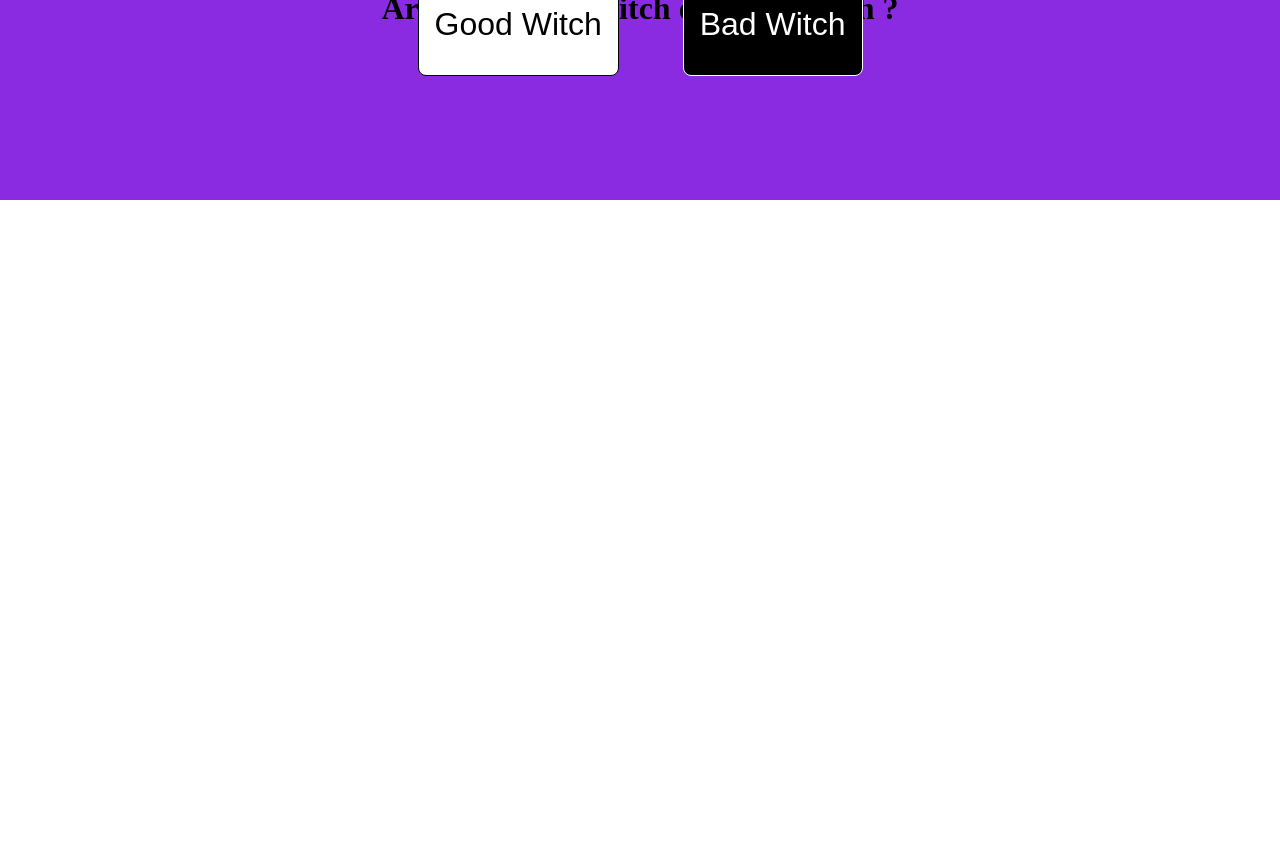
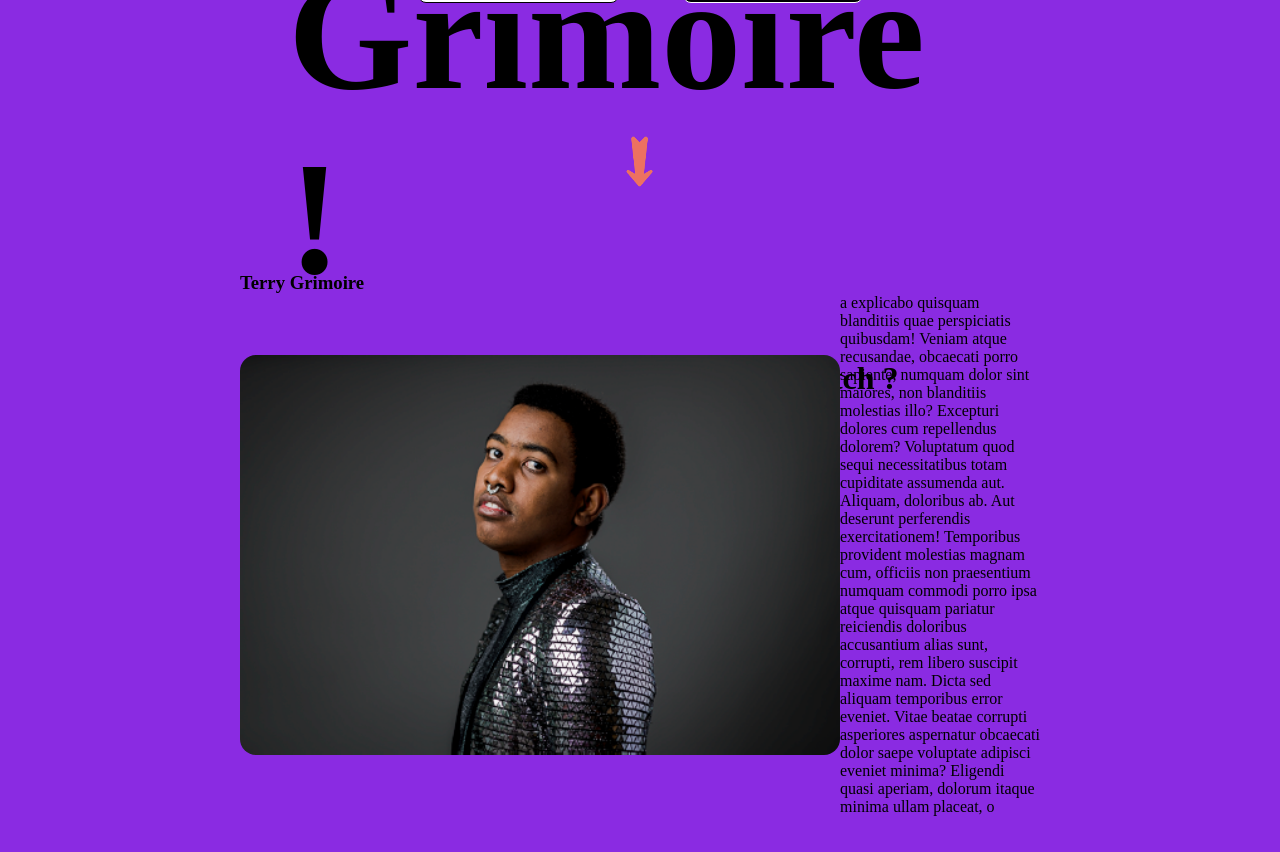
Before and after one commit to TerryGrimoire/Portefolio, a React (Vite) app in the folder frontend/: page / in a window 1280 px wide. Shown: the part 600-1452 px from the top of the page. Before the commit the page ends 800 px from the top, so only its background shows below. Built offline with nearby package versions, Linux system fonts and the light colour scheme; a web font is replaced by a local one.

Commit message:
creating the about component and adding a picture

```diff
--- a/frontend/src/App.css
+++ b/frontend/src/App.css
@@ -1,4 +1,4 @@
-@import url('https://fonts.googleapis.com/css2?family=Ingrid+Darling&display=swap');
+@import url("https://fonts.googleapis.com/css2?family=Ingrid+Darling&display=swap");
 /** --------------------------------------------------- CSS Variables ---------------------------------------------------  **/
 :root {
   /** Color variables **/
@@ -7,14 +7,14 @@
   --other-color: blueviolet;
 
   /** font variables **/
-  --title-font-family: 'Ingrid Darling', cursive;
-  --text-font-family:  ;
+  --title-font-family: "Ingrid Darling", cursive;
+  --text-font-family: ;
   --title-font-size-mobile: ;
   --text-font-size-mobile: ;
-  --title-font-size-desktop: 6rem ;
-  --text-font-size-desktop: 1.2rem ;
-  }
-  /** --------------------------------------------------- All ---------------------------------------------------  **/
+  --title-font-size-desktop: 6rem;
+  --text-font-size-desktop: 1.2rem;
+}
+/** --------------------------------------------------- All ---------------------------------------------------  **/
 
 * {
   box-sizing: border-box;
@@ -24,7 +24,14 @@ h1 {
   font-size: 10rem;
   font-family: var(--title-font-family);
   padding: 3rem;
+}
 
+section {
+  min-height: 100vh;
+  display: flex;
+  flex-direction: column;
+  align-items: center;
+  justify-content: space-around;
 }
 
 h2 {
@@ -36,9 +43,9 @@ h2 {
   transition: 5s ease-in-outcdcd p;
 }
 
- .background_effect {
+.background_effect {
   background-image: url("./assets/Sans_titre.gif");
-  background-repeat: no-repeat ;
+  background-repeat: no-repeat;
   background-size: cover;
   background-position: -15%;
 }
@@ -46,7 +53,6 @@ h2 {
 .bad {
   background-color: var(--dark-color);
   color: red;
-
 }
 
 .good {
@@ -55,7 +61,6 @@ h2 {
 }
 
 header {
-  height: 100vh;
   display: flex;
   flex-direction: column;
   align-items: center;
@@ -71,7 +76,7 @@ header {
   width: 12%;
   transition: all ease-in-out 5s;
   cursor: pointer;
-  animation: pulse 2s infinite ;
+  animation: pulse 2s infinite;
 }
 
 .arrow_button:hover {
@@ -80,9 +85,14 @@ header {
 }
 
 @keyframes pulse {
-  0% { transform:  scale(0.8);}
-  50% {transform:  scale(1.1);}
-  100% {transform: scale(0.8);
+  0% {
+    transform: scale(0.8);
+  }
+  50% {
+    transform: scale(1.1);
+  }
+  100% {
+    transform: scale(0.8);
   }
 }
 .buttons_container {
@@ -106,7 +116,7 @@ header {
 .black {
   background-color: var(--dark-color);
   color: var(--light-color);
-  border:var(--light-color) solid 1px;
+  border: var(--light-color) solid 1px;
 }
 
 .welcome_section {
@@ -116,3 +126,20 @@ header {
   justify-content: space-between;
   height: 25vh;
 }
+
+.section_container {
+  min-height: 90vh;
+  width: 100%;
+  padding: 2rem 15rem;
+}
+
+.img_medium_size {
+  height: 50vh;
+  border-radius: 1rem;
+}
+
+.basic_flex {
+  display: flex;
+  justify-content: space-between;
+  align-items: center;
+}
--- /dev/null
+++ b/frontend/src/components/AboutMe.jsx
@@ -0,0 +1,29 @@
+import React from "react";
+import terry from "../assets/terry.png";
+
+function AboutMe() {
+  return (
+    <div id="About" className="section_container">
+      <h3>Terry Grimoire</h3>
+      <div className="basic_flex">
+        <img src={terry} alt="terry" className="img_medium_size" />
+        <p>
+          a explicabo quisquam blanditiis quae perspiciatis quibusdam! Veniam
+          atque recusandae, obcaecati porro sapiente, numquam dolor sint
+          maiores, non blanditiis molestias illo? Excepturi dolores cum
+          repellendus dolorem? Voluptatum quod sequi necessitatibus totam
+          cupiditate assumenda aut. Aliquam, doloribus ab. Aut deserunt
+          perferendis exercitationem! Temporibus provident molestias magnam cum,
+          officiis non praesentium numquam commodi porro ipsa atque quisquam
+          pariatur reiciendis doloribus accusantium alias sunt, corrupti, rem
+          libero suscipit maxime nam. Dicta sed aliquam temporibus error
+          eveniet. Vitae beatae corrupti asperiores aspernatur obcaecati dolor
+          saepe voluptate adipisci eveniet minima? Eligendi quasi aperiam,
+          dolorum itaque minima ullam placeat, o
+        </p>
+      </div>
+    </div>
+  );
+}
+
+export default AboutMe;
--- a/frontend/src/components/header.jsx
+++ b/frontend/src/components/header.jsx
@@ -1,7 +1,5 @@
 import React, { useState, useEffect } from "react";
-import { HashLink } from "react-router-hash-link";
 
-import arrow from "../assets/arrow.png";
 import "../App.css";
 
 export default function Header({ setBgColor }) {
@@ -24,11 +22,11 @@ export default function Header({ setBgColor }) {
   }, [good, bad]);
 
   return (
-    <header>
-      <section className="welcome_section">
+    <header className="section_container">
+      <div className="welcome_section">
         <h1> Welcome to my Grimoire !</h1>
         <h2>Are you a good witch or a bad witch ?</h2>
-      </section>
+      </div>
 
       <div className="buttons_container">
         <button
@@ -46,15 +44,6 @@ export default function Header({ setBgColor }) {
           Bad Witch
         </button>
       </div>
-      {good || bad ? (
-        <HashLink to="#About_me">
-          <button type="button" className="no_button">
-            <img src={arrow} alt="arrow" className="arrow_button" />
-          </button>
-        </HashLink>
-      ) : (
-        ""
-      )}
     </header>
   );
 }
--- a/frontend/src/pages/Home.jsx
+++ b/frontend/src/pages/Home.jsx
@@ -1,5 +1,8 @@
 import React, { useState } from "react";
+import { HashLink } from "react-router-hash-link";
 import Header from "../components/header";
+import AboutMe from "../components/AboutMe";
+import arrow from "../assets/arrow.png";
 
 import "../App.css";
 
@@ -8,7 +11,17 @@ export default function Home() {
 
   return (
     <main className={bgColor}>
-      <Header setBgColor={setBgColor} />
+      <section>
+        <Header setBgColor={setBgColor} />
+        <HashLink to="#About">
+          <button type="button" className="no_button">
+            <img src={arrow} alt="arrow" className="arrow_button" />
+          </button>
+        </HashLink>
+      </section>
+      <section>
+        <AboutMe />
+      </section>
     </main>
   );
 }
```
Also changed, not shown: frontend/src/assets/terry.png (added).
